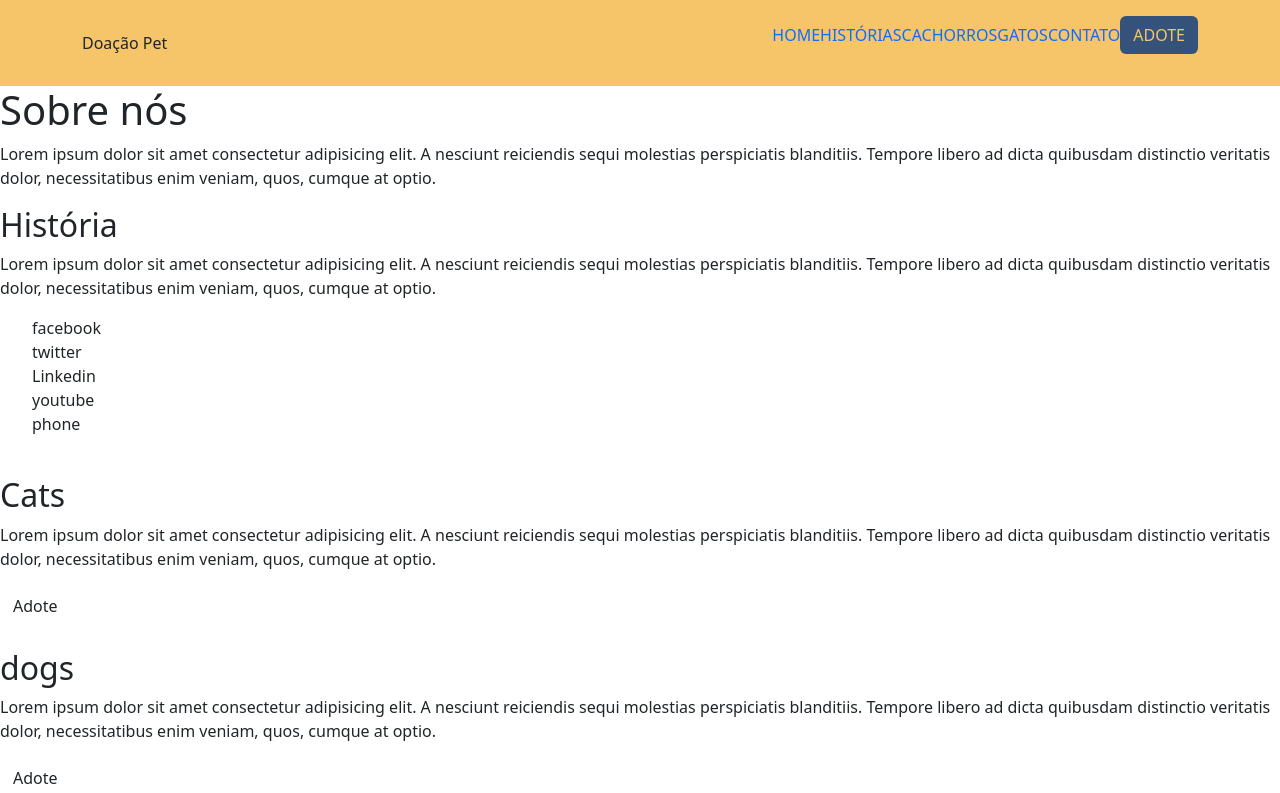
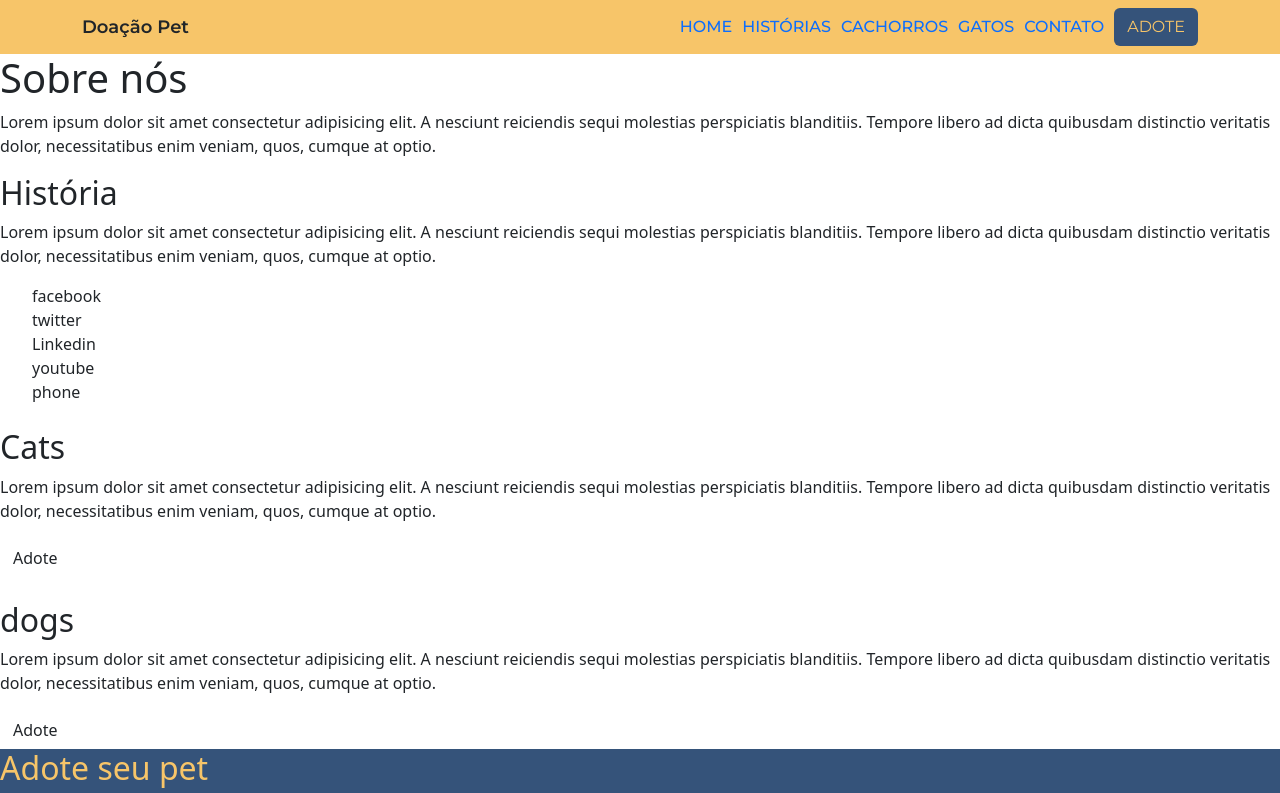
Before and after one commit to R0drigo-Pedroso/Projeto_Doacao_Pet, a plain HTML site: page index.html in a window 1280 px wide. Shown: the top 793 px of the page. Drawn offline with nearby package versions, Linux system fonts and the light colour scheme.

Commit message:
style: styling header

```diff
--- a/css/estilo.css
+++ b/css/estilo.css
@@ -1,16 +1,46 @@
-header {
-    background: #F7C569;
+@import url('https://fonts.googleapis.com/css2?family=Montserrat:wght@300;400;500;600;700;800&display=swap');
+* {
+    margin: 0;
+    padding: 0;
+    box-sizing: border-box;
 }
+
+/* Estilos Gerais */
 
 a {
     text-decoration: none !important;
 }
 
-ul li {
-    list-style: none;
+ul {
+    margin-bottom: 0;
+    list-style-type: none;
+}
+
+/* Estilos de cada Sessão */
+/* === HEADER === */
+header {
+    background: #F7C569;
+}
+
+header .logo {
+    font-size: 18px;
+    font-weight: 600;
+    font-family: 'Montserrat', sans-serif;
+}
+
+header nav ul {
+    display: flex;
+    align-items: center;
+    width: fit-content;
+    gap: 10px;
+}
+
+header nav ul li {
+    font-weight: 500;
+    font-family: 'Montserrat', sans-serif;
 }
 
 #adoption {
     color: #F7C569;
-    background: #35537A ;
+    background: #35537A;
 }
--- a/index.html
+++ b/index.html
@@ -17,7 +17,7 @@
 </head>
 
 <body>
-    <header class="py-3">
+    <header class="py-2">
         <section class="container d-flex justify-content-between align-items-center">
             <span class="logo">Doação Pet</span>
             <nav class="p-0">
@@ -35,12 +35,14 @@
     <main>
         <section class="about" id="about">
             <h1>Sobre nós</h1>
-            <p>Lorem ipsum dolor sit amet consectetur adipisicing elit. A nesciunt reiciendis sequi molestias perspiciatis blanditiis. Tempore libero
+            <p>Lorem ipsum dolor sit amet consectetur adipisicing elit. A nesciunt reiciendis sequi molestias
+                perspiciatis blanditiis. Tempore libero
                 ad dicta quibusdam distinctio veritatis dolor, necessitatibus enim veniam, quos, cumque at optio.</p>
         </section>
         <section class="history" id="history">
             <h2>História</h2>
-            <p>Lorem ipsum dolor sit amet consectetur adipisicing elit. A nesciunt reiciendis sequi molestias perspiciatis blanditiis. Tempore libero
+            <p>Lorem ipsum dolor sit amet consectetur adipisicing elit. A nesciunt reiciendis sequi molestias
+                perspiciatis blanditiis. Tempore libero
                 ad dicta quibusdam distinctio veritatis dolor, necessitatibus enim veniam, quos, cumque at optio.</p>
             <ul>
                 <li>facebook</li>
@@ -55,7 +57,8 @@
                 <img src="" alt=""><img src="" alt=""><img src="" alt="">
             </div>
             <h2>Cats</h2>
-            <p>Lorem ipsum dolor sit amet consectetur adipisicing elit. A nesciunt reiciendis sequi molestias perspiciatis blanditiis. Tempore libero
+            <p>Lorem ipsum dolor sit amet consectetur adipisicing elit. A nesciunt reiciendis sequi molestias
+                perspiciatis blanditiis. Tempore libero
                 ad dicta quibusdam distinctio veritatis dolor, necessitatibus enim veniam, quos, cumque at optio.</p>
             <a href="#adoption" class="btn light">Adote</a>
         </section>
@@ -64,14 +67,16 @@
                 <img src="" alt=""><img src="" alt=""><img src="" alt="">
             </div>
             <h2>dogs</h2>
-            <p>Lorem ipsum dolor sit amet consectetur adipisicing elit. A nesciunt reiciendis sequi molestias perspiciatis blanditiis. Tempore libero
+            <p>Lorem ipsum dolor sit amet consectetur adipisicing elit. A nesciunt reiciendis sequi molestias
+                perspiciatis blanditiis. Tempore libero
                 ad dicta quibusdam distinctio veritatis dolor, necessitatibus enim veniam, quos, cumque at optio.</p>
             <a href="#adoption" class="btn light">Adote</a>
         </section>
         <section class="adoption" id="adoption">
             <h2>Adote seu pet</h2>
             <p>
-                Lorem ipsum, dolor sit amet consectetur adipisicing elit. Molestiae sapiente sunt adipisci cumque incidunt, nihil error quibusdam a
+                Lorem ipsum, dolor sit amet consectetur adipisicing elit. Molestiae sapiente sunt adipisci cumque
+                incidunt, nihil error quibusdam a
                 est rerum deserunt fuga! Voluptatum, magni cum doloribus neque facere quod accusamus!
             </p>
             <ul>
@@ -122,9 +127,11 @@
         <section class="contact" id="contact">
             <div>
                 <h2>Contato</h2>
-                <p>Lorem ipsum dolor sit amet consectetur adipisicing elit. A nesciunt reiciendis sequi molestias perspiciatis blanditiis. Tempore
+                <p>Lorem ipsum dolor sit amet consectetur adipisicing elit. A nesciunt reiciendis sequi molestias
+                    perspiciatis blanditiis. Tempore
                     libero
-                    ad dicta quibusdam distinctio veritatis dolor, necessitatibus enim veniam, quos, cumque at optio.</p>
+                    ad dicta quibusdam distinctio veritatis dolor, necessitatibus enim veniam, quos, cumque at optio.
+                </p>
                 <ul>
                     <li>facebook</li>
                     <li>twitter</li>
@@ -164,7 +171,8 @@
 
     <!-- script bootstrap -->
     <script src="https://cdn.jsdelivr.net/npm/bootstrap@5.3.0-alpha3/dist/js/bootstrap.bundle.min.js"
-        integrity="sha384-ENjdO4Dr2bkBIFxQpeoTz1HIcje39Wm4jDKdf19U8gI4ddQ3GYNS7NTKfAdVQSZe" crossorigin="anonymous"></script>
+        integrity="sha384-ENjdO4Dr2bkBIFxQpeoTz1HIcje39Wm4jDKdf19U8gI4ddQ3GYNS7NTKfAdVQSZe"
+        crossorigin="anonymous"></script>
 </body>
 
 </html>
```
